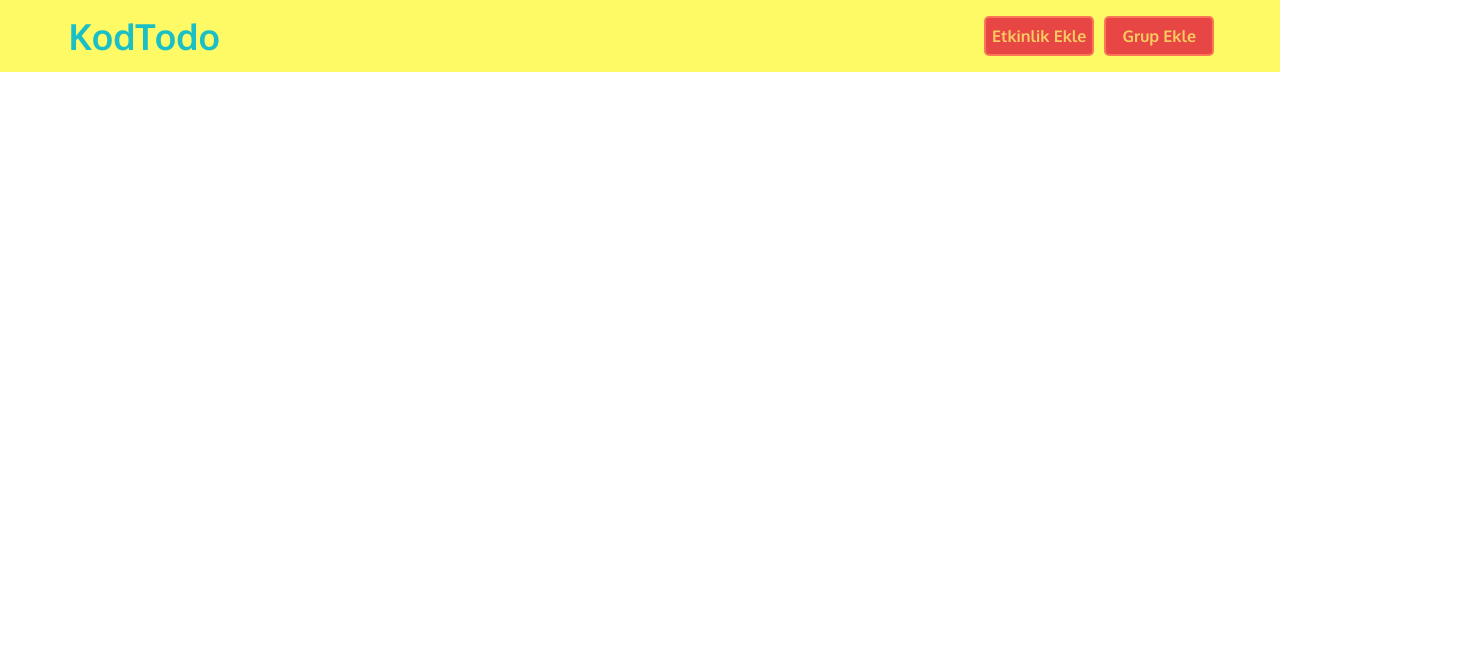
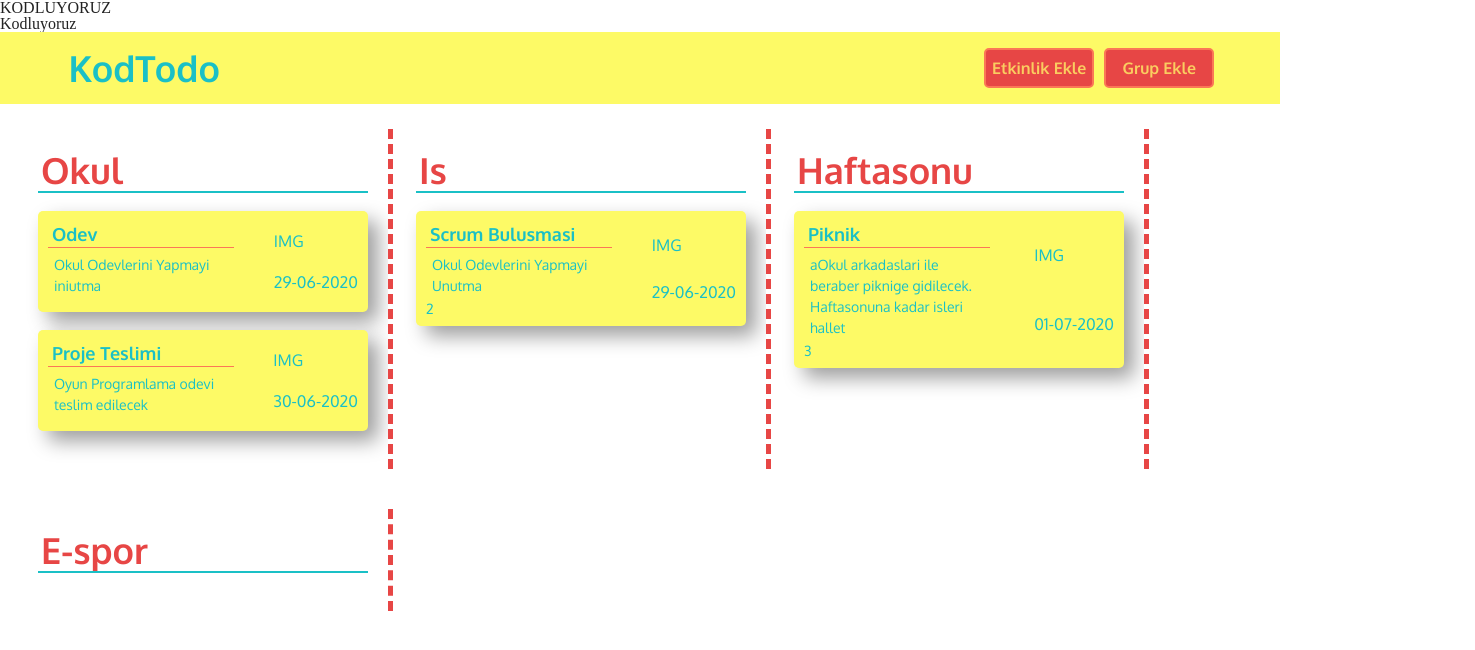
Before and after one commit to Cihatata/todoApp, a React (Create React App) app: page / in a window 1280 px wide. Shown: the top 650 px of the page, 1475 px wide, since content can reach past the window. Built offline with nearby package versions, Linux system fonts and the light colour scheme.

Commit message:
refactor test

```diff
--- a/src/App.js
+++ b/src/App.js
@@ -1,6 +1,6 @@
 import React, { Component } from 'react';
 import Navbar from './components/Navbar';
-import Main from './components/Main';
+import { Main, Selam } from './components/Main';
 import './App.css';
 //import I from 'immutable';
 
@@ -66,7 +66,7 @@ class App extends Component {
           ],
         },
         {
-          groupId: 4,
+          groupId: 8,
           groupName: 'E-spor',
           cards: [],
         },
@@ -89,12 +89,16 @@ class App extends Component {
     } = this.state;
     let index;
     groups.map((val, i) => {
+      console.log('val', val.groupName);
+      console.log('eventGroupName', eventGroupName);
       if (val.groupName === eventGroupName) {
+        console.log(i);
         index = i;
       }
     });
     //Immutable
     const oldCard = groups[index].cards;
+    console.log('oldCard eski hali', groups[index].cards);
     const newCard = {
       header: eventHeader,
       text: eventContent,
@@ -104,15 +108,15 @@ class App extends Component {
     };
     // Immutable
     oldCard.push(newCard);
-    console.log(oldCard);
+    console.log('oldCard yeni Cikstisi', oldCard);
     this.setState({
-      groups,
+      groups:groups,
       eventHeader: '',
       eventContent: '',
       eventDate: '',
       eventTags: 2,
       eventGroupName: 'Okul',
-      ifClickEvent: 0,
+      // ifClickEvent: 0,
     });
     e.preventDefault();
   }
@@ -120,7 +124,8 @@ class App extends Component {
   addGroup(e) {
     // const { name, value } = e.target;
     const { groups, groupNameInput } = this.state;
-    let lastGroup = groups[groups.length - 1];
+    console.log(groups.length);
+    let lastGroup = groups[groups.length - 1]; // groups[3]
     const newGroupId = lastGroup.groupId + 1;
     const newGroups = {
       groupId: newGroupId,
@@ -129,11 +134,13 @@ class App extends Component {
     };
     // ToDo Immutable
     groups.push(newGroups);
-    this.setState({ groups, groupNameInput: '', ifClickGroup: 0 });
+    this.setState({ groups:groups, groupNameInput: '', ifClickGroup: 0 });
     e.preventDefault();
   }
 
   handleChange(e) {
+    console.log('name', e.target.name);
+    console.log('value', e.target.value);
     this.setState({ [e.target.name]: e.target.value });
   }
 
@@ -164,8 +171,9 @@ class App extends Component {
     } = this.state;
     return (
       <div className="App">
+        <Selam name="Kodluyoruz" />
         <Navbar showForm={this.showForm} />
-        {/* <Main
+        <Main
           groupNameInput={groupNameInput}
           ifClickEvent={ifClickEvent}
           ifClickGroup={ifClickGroup}
@@ -177,7 +185,7 @@ class App extends Component {
           addGroup={this.addGroup}
           handleChange={this.handleChange}
           handleSubmit={this.handleSubmit}
-        /> */}
+        />
       </div>
     );
   }
--- a/src/components/Main.js
+++ b/src/components/Main.js
@@ -16,7 +16,11 @@ import React from 'react';
 import Column from './Column';
 import '../styles/Main.scss';
 
-function Main(props) {
+export function Selam(props) {
+  return (<div><h1>KODLUYORUZ</h1><h2>{props.name}</h2></div>);
+}
+
+export function Main(props) {
   console.log(props);
   const {
     ifClickEvent,
@@ -109,5 +113,3 @@ function Main(props) {
     </main>
   );
 }
-
-export default Main;
```
